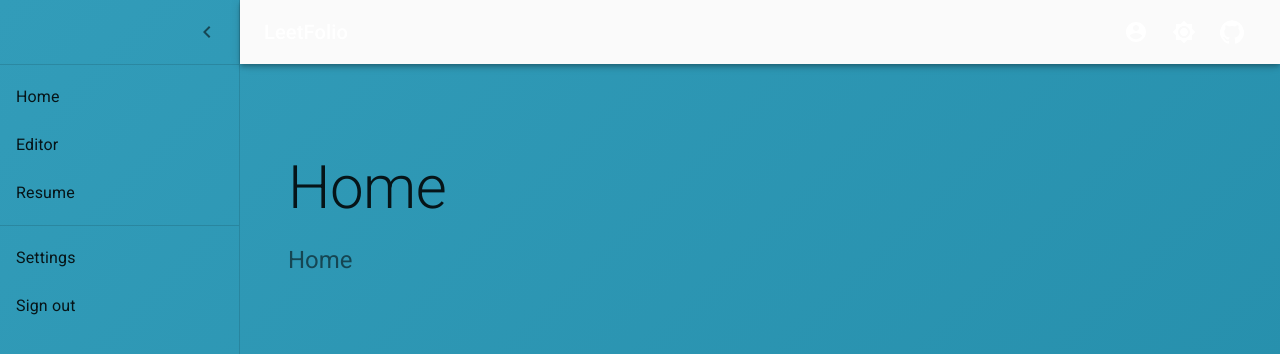
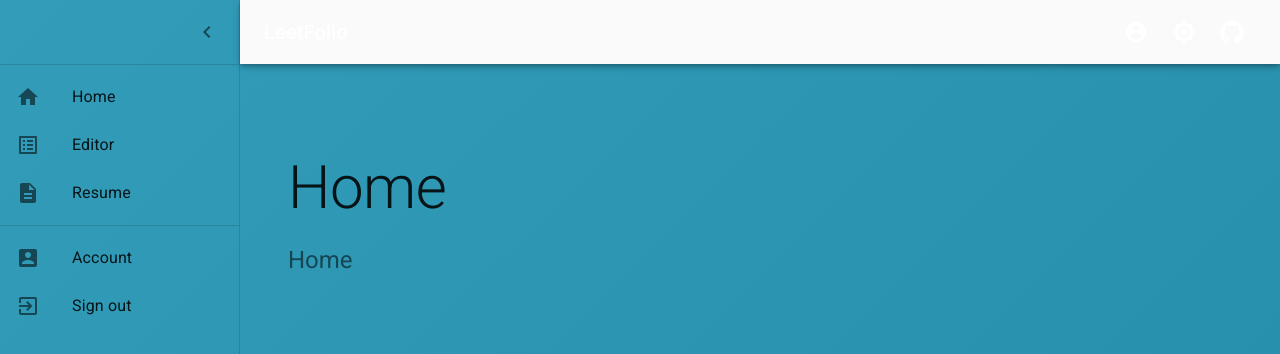
Before and after one commit to JoHoop/leetfolio, a React (Create React App) app: page / in a window 1280 px wide. Both pictures are taken after a click on the button 36 px from the left and 32 px from the top of the page. Shown: the top 354 px of the page. Built offline with nearby package versions, Linux system fonts and the light colour scheme.

Commit message:
Add icons to drawer items

```diff
--- a/src/components/Header.js
+++ b/src/components/Header.js
@@ -19,6 +19,7 @@ import {
   MenuItem,
   Tooltip,
   ListItem,
+  ListItemIcon,
   ListItemText,
   makeStyles,
   useTheme,
@@ -30,6 +31,13 @@ import AccountCircle from '@material-ui/icons/AccountCircle';
 import KeyboardArrowUpIcon from '@material-ui/icons/KeyboardArrowUp';
 import GitHubIcon from '@material-ui/icons/GitHub';
 import { ThemeToggle } from '../theme/ThemeToggle';
+import {
+  AccountBox,
+  Description,
+  ExitToApp,
+  Home,
+  ListAlt,
+} from '@material-ui/icons';
 
 const drawerWidth = 240;
 
@@ -267,21 +275,36 @@ export const Header = ({ children }) => {
         <Divider />
         <List>
           <ListItem button key={'home'} component={NavLink} to='/'>
+            <ListItemIcon>
+              <Home />
+            </ListItemIcon>
             <ListItemText primary={'Home'} />
           </ListItem>
           <ListItem button key={'editor'} component={NavLink} to='/editor'>
+            <ListItemIcon>
+              <ListAlt />
+            </ListItemIcon>
             <ListItemText primary={'Editor'} />
           </ListItem>
           <ListItem button key={'resume'} component={NavLink} to='/resume'>
+            <ListItemIcon>
+              <Description />
+            </ListItemIcon>
             <ListItemText primary={'Resume'} />
           </ListItem>
         </List>
         <Divider />
         <List>
-          <ListItem button key={'settings'}>
-            <ListItemText primary={'Settings'} />
+          <ListItem button key={'account'}>
+            <ListItemIcon>
+              <AccountBox />
+            </ListItemIcon>
+            <ListItemText primary={'Account'} />
           </ListItem>
           <ListItem button key={'signout'}>
+            <ListItemIcon>
+              <ExitToApp />
+            </ListItemIcon>
             <ListItemText primary={'Sign out'} />
           </ListItem>
         </List>
```
